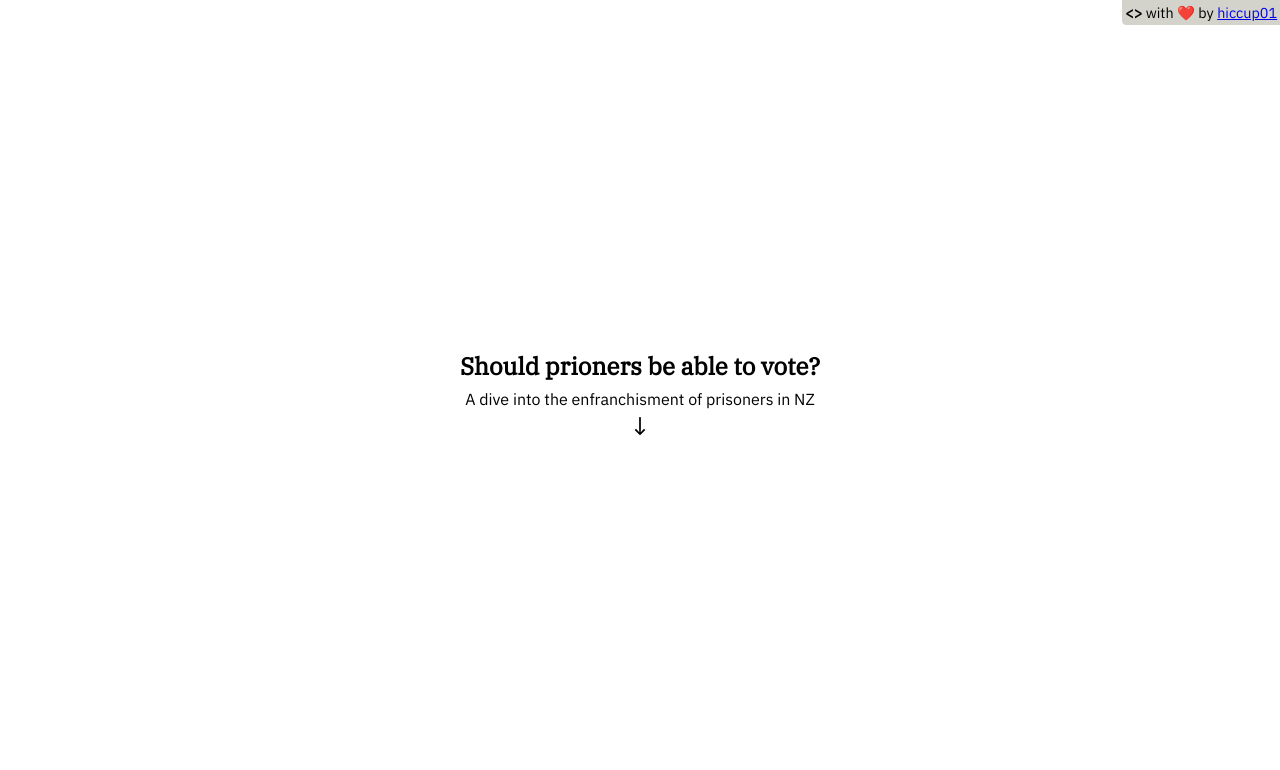
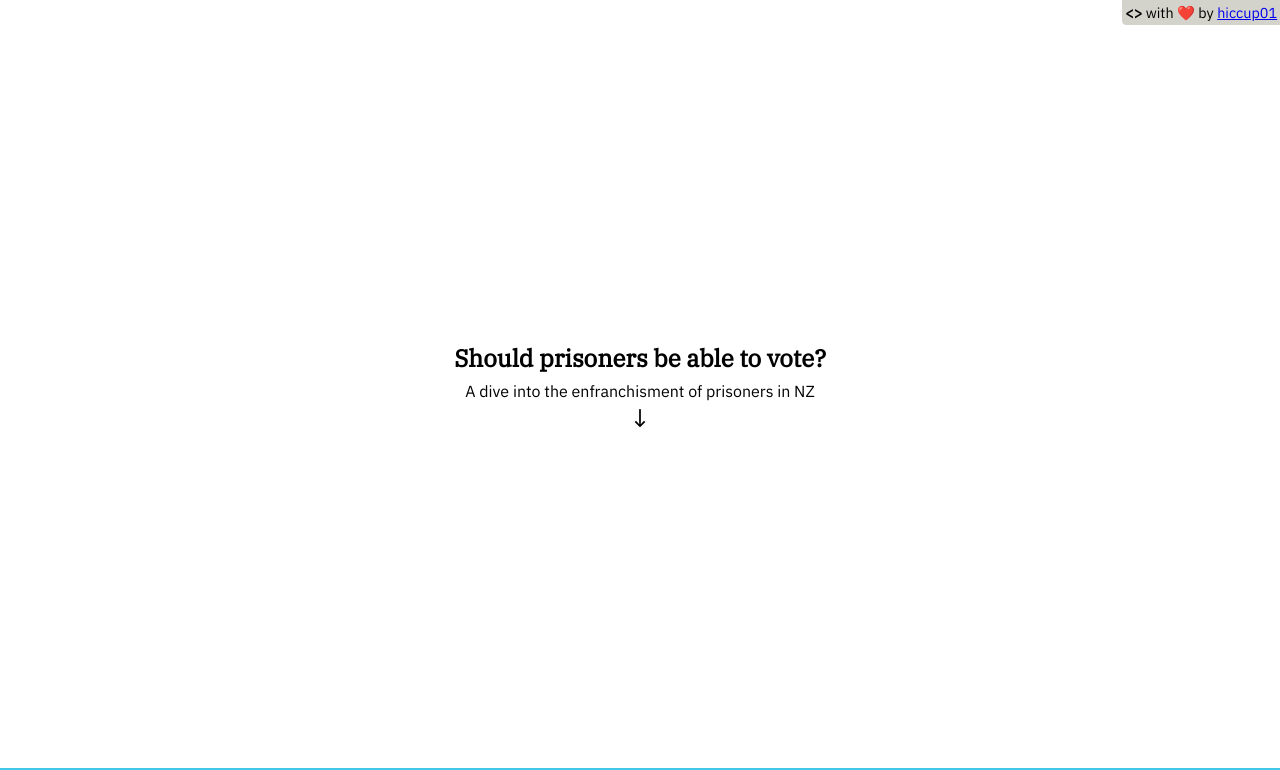
Before and after one commit to hiccup01/voting, a website: page index.html in a window 1280 px wide. Shown: the top 770 px of the page. Drawn offline with Linux system fonts and the light colour scheme; grey boxes are pictures that could not be loaded.

Commit message:
Spelling mistake and slight UI improvement

```diff
--- a/index.html
+++ b/index.html
@@ -21,7 +21,7 @@
 		<span><b>&lt&gt</b> with ❤️ by <a href="https://www.hiccup01.com">hiccup01</a></span>
 	</div>
 	<div id="title">
-		<h2>Should prioners be able to vote?</h2>
+		<h2>Should prisoners be able to vote?</h2>
 		<span>A dive into the enfranchisment of prisoners in NZ</span>
 		<span id="jumptocontent"><a href="#main">↓</a></span>
 	</div>
--- a/style.css
+++ b/style.css
@@ -29,7 +29,7 @@ h1, h2, h3, h4, h5, h6 {
 #title {
 	display: flex;
 	width: 100%;
-	height:calc(98vh);
+	height:calc(96vh);
 	align-items: center;
 	justify-content: center;
 	background-color: white;
```
